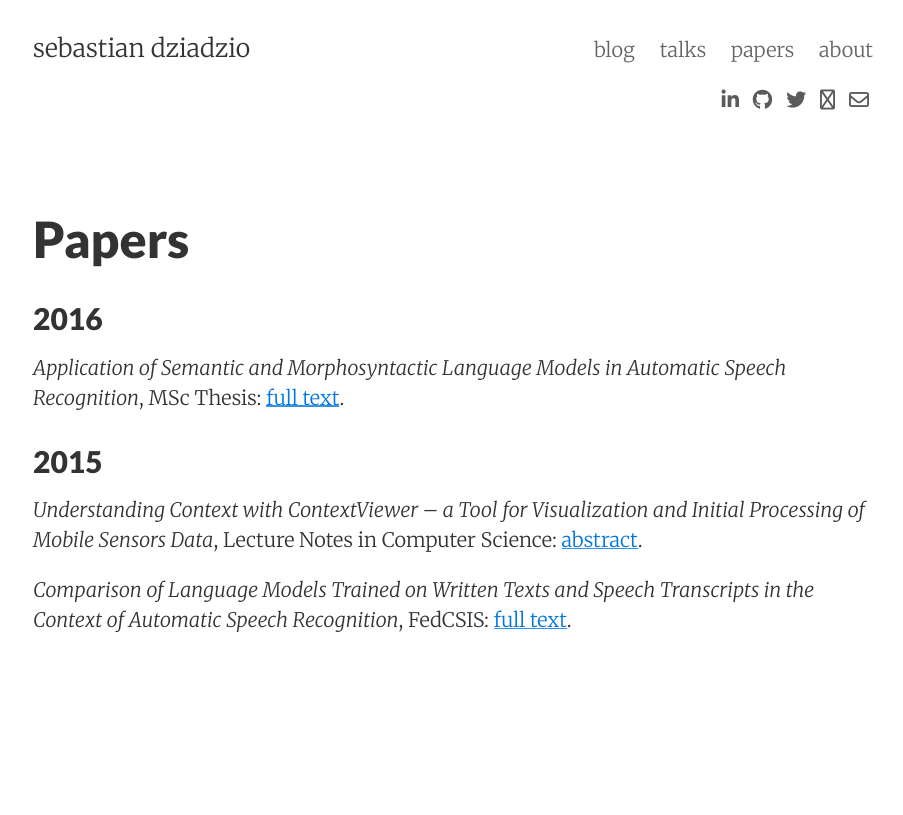
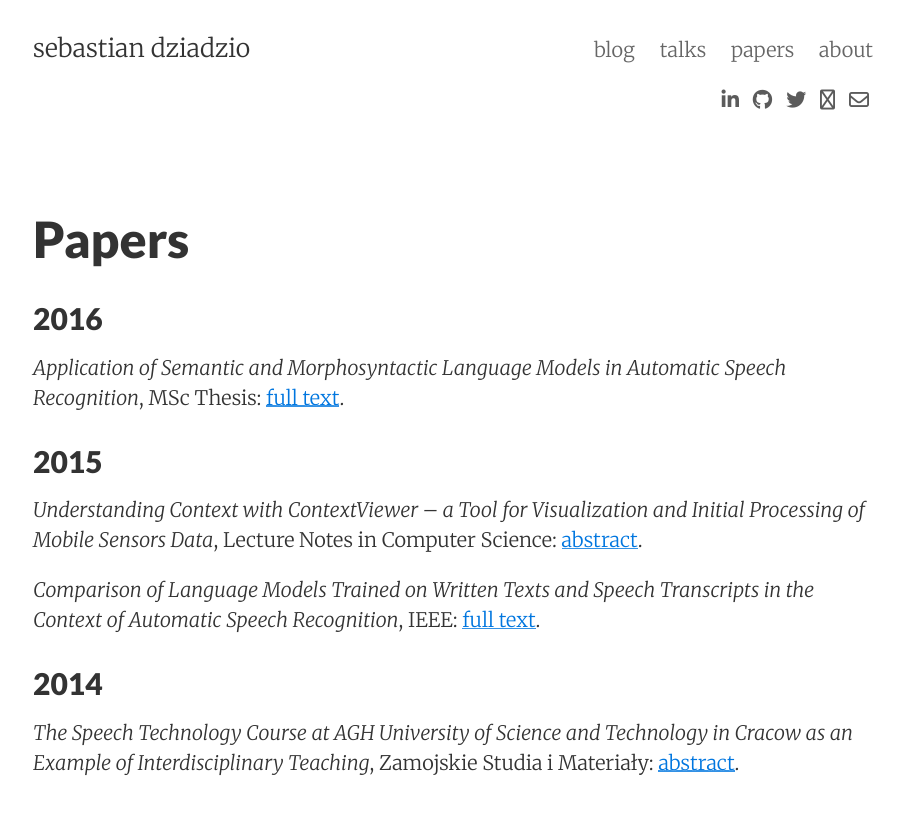
Before and after one commit to sbdzdz/sebastiandziadzio.github.io, a Jekyll site: the page built from papers.md, in a window 1280 px wide. Shown: the top 815 px of the page, without its empty margins (187-1090 px from the left). Built offline with Jekyll 4.4.1, drawn with Linux system fonts in a browser that asks for light colours; nearby versions of some CDN libraries.

Commit message:
Add one more paper

```diff
--- a/papers.md
+++ b/papers.md
@@ -13,4 +13,7 @@ tags: papers
 ## 2015
 *Understanding Context with ContextViewer – a Tool for Visualization and Initial Processing of Mobile Sensors Data*, Lecture Notes in Computer Science: [abstract](https://link.springer.com/chapter/10.1007/978-3-319-25591-0_6).
 
-*Comparison of Language Models Trained on Written Texts and Speech Transcripts in the Context of Automatic Speech Recognition*, FedCSIS: [full text](https://annals-csis.org/Volume_5/pliks/386.pdf).
+*Comparison of Language Models Trained on Written Texts and Speech Transcripts in the Context of Automatic Speech Recognition*, IEEE: [full text](https://annals-csis.org/Volume_5/pliks/386.pdf).
+
+## 2014
+*The Speech Technology Course at AGH University of Science and Technology in Cracow as an Example of Interdisciplinary Teaching*, Zamojskie Studia i Materiały: [abstract](https://www.infona.pl/resource/bwmeta1.element.desklight-8158ba22-2cc7-4b4b-b347-53c0f9783595).
```
